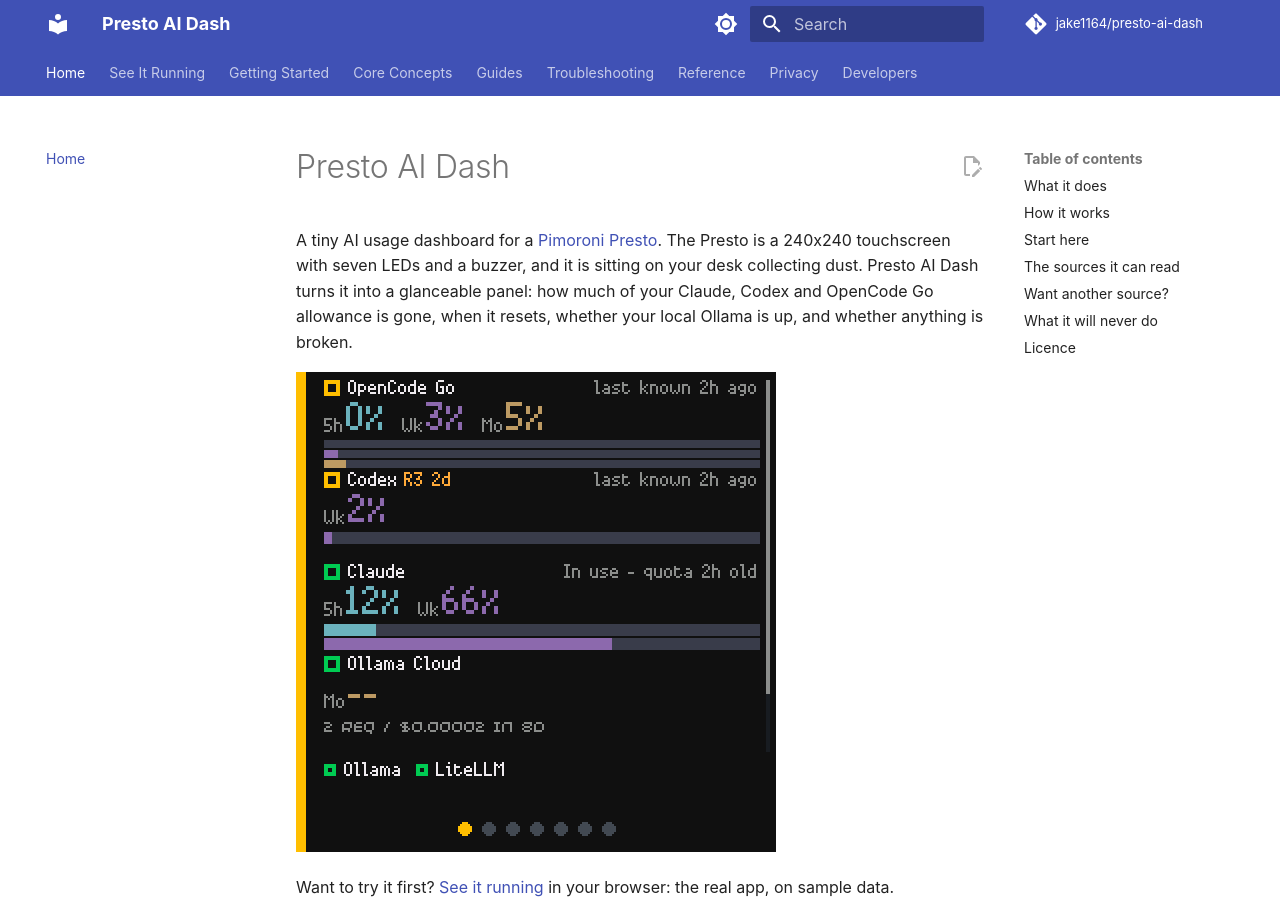
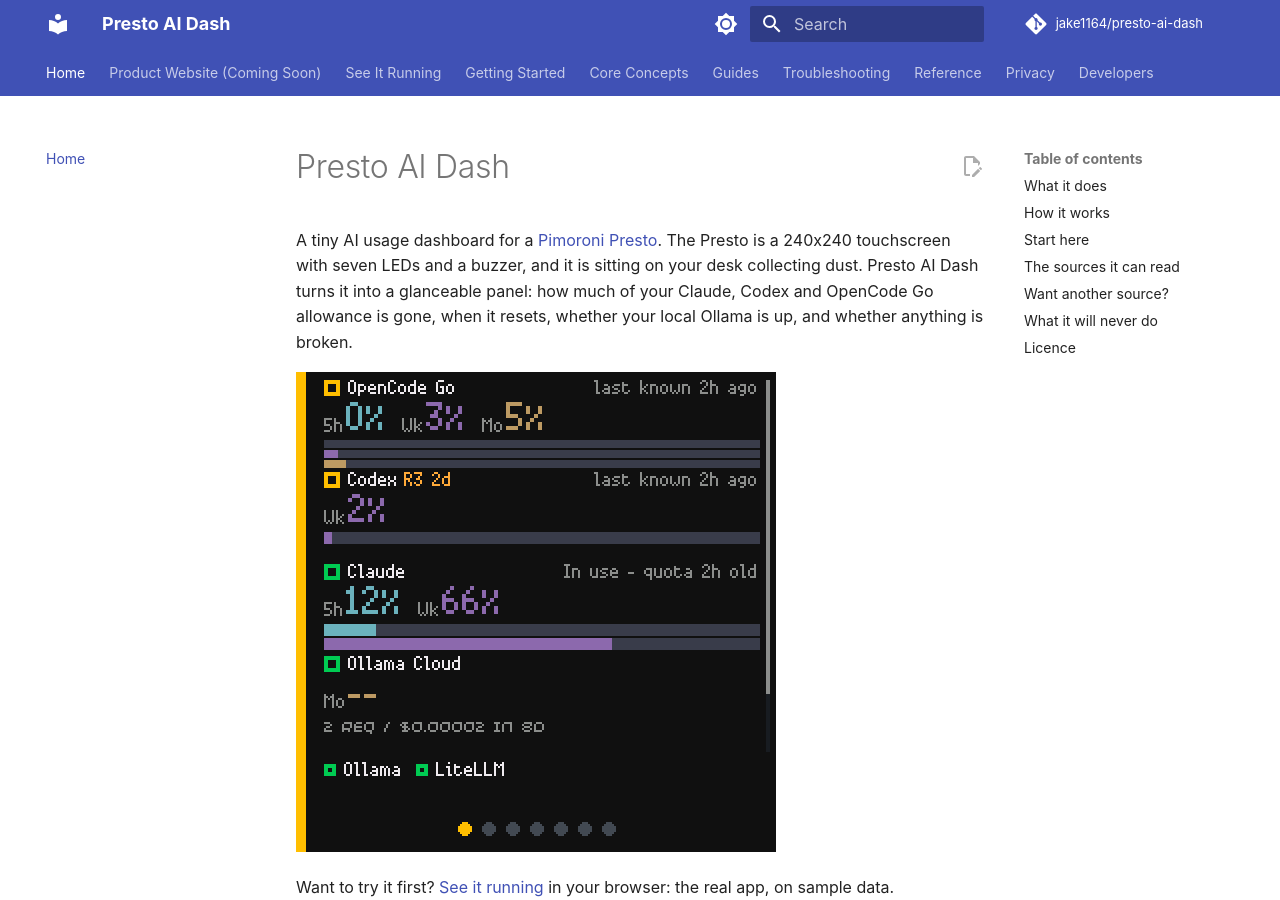
Before and after one commit to jake1164/presto-ai-dash, an MkDocs documentation site: the page built from docs/user/index.md, in a window 1280 px wide and 900 px high. Built offline with MkDocs 1.6.1 and Material for MkDocs 9.7.7, drawn with Linux system fonts in a browser that asks for light colours.

Commit message:
docs: register landing placeholder in existing Pages navigation

```diff
--- a/mkdocs.yml
+++ b/mkdocs.yml
@@ -110,6 +110,7 @@
 
 nav:
   - Home: index.md
+  - Product Website (Coming Soon): landing/index.md
   - See It Running: demo/index.md
   - Getting Started:
       - What Presto AI Dash Does: getting-started/what-it-does.md
```
